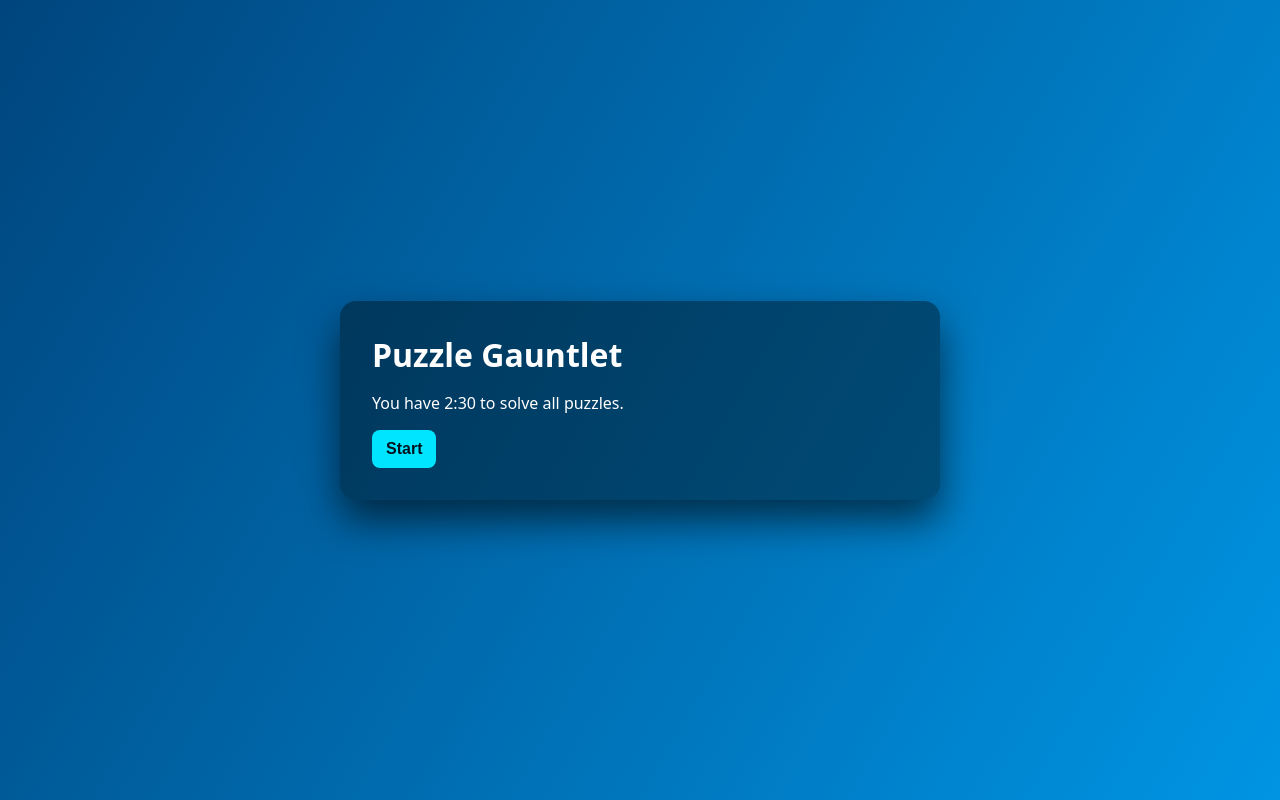
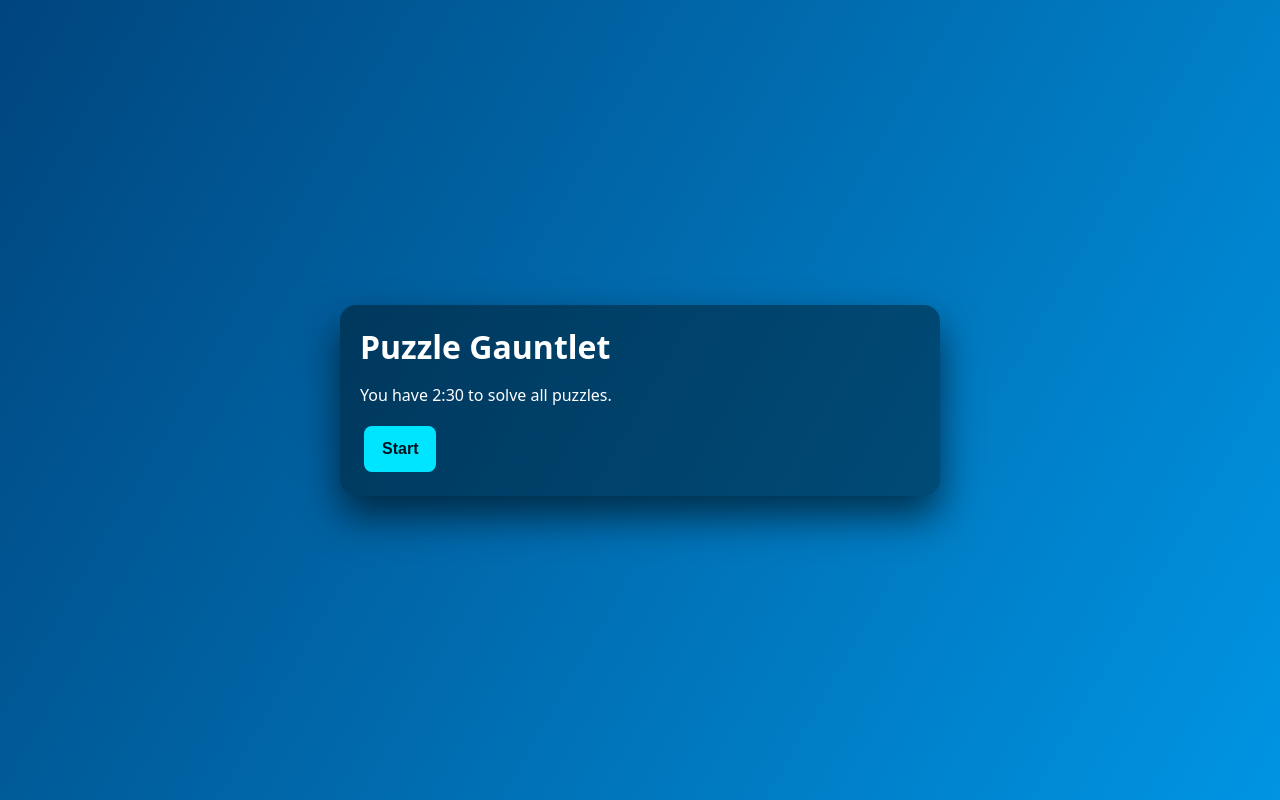
Before and after one commit to Zwalker559/HTML-puzzle, a Next.js app: page / in a window 1280 px wide. Built offline with nearby package versions, Linux system fonts and the light colour scheme.

Commit message:
Update globals.css

```diff
--- a/styles/globals.css
+++ b/styles/globals.css
@@ -77,3 +77,20 @@ input {
 input::placeholder {
   color: rgba(255, 255, 255, 0.5);
 }
+
+/* Prevent zoom on mobile */
+input, button {
+  font-size: 16px !important;
+}
+
+/* Responsive card */
+.card {
+  width: 95%;
+  padding: 20px;
+}
+
+/* Make buttons bigger on mobile */
+button {
+  padding: 14px 18px;
+  margin: 4px;
+}
```
